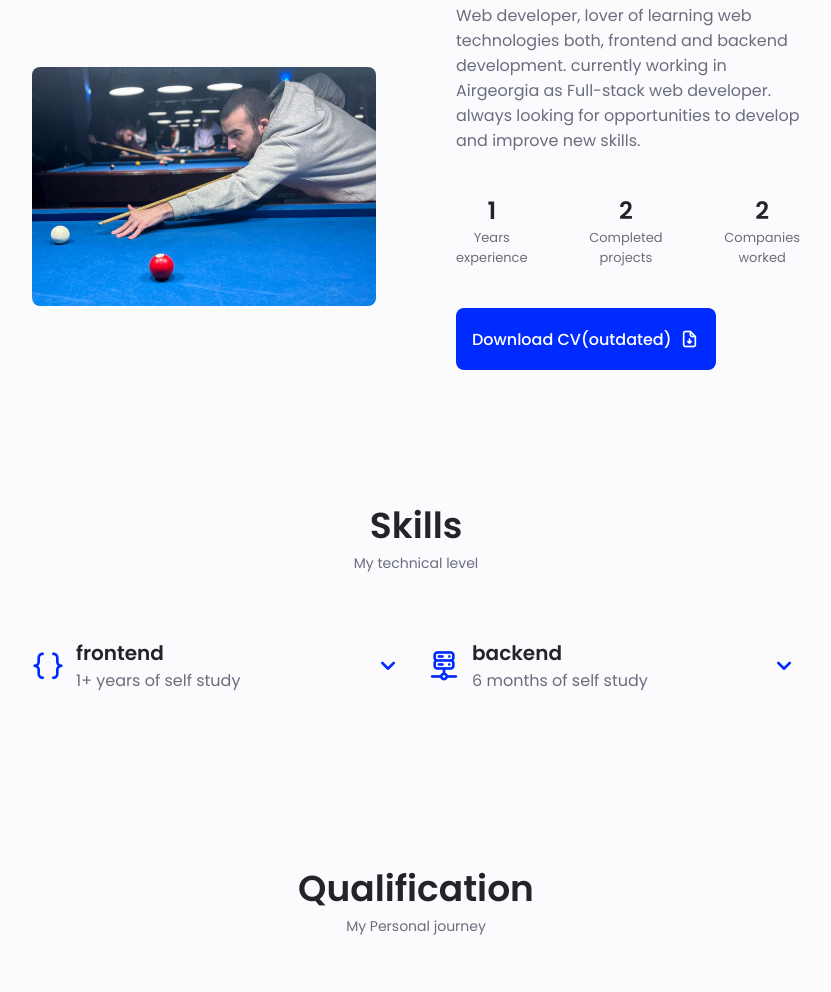
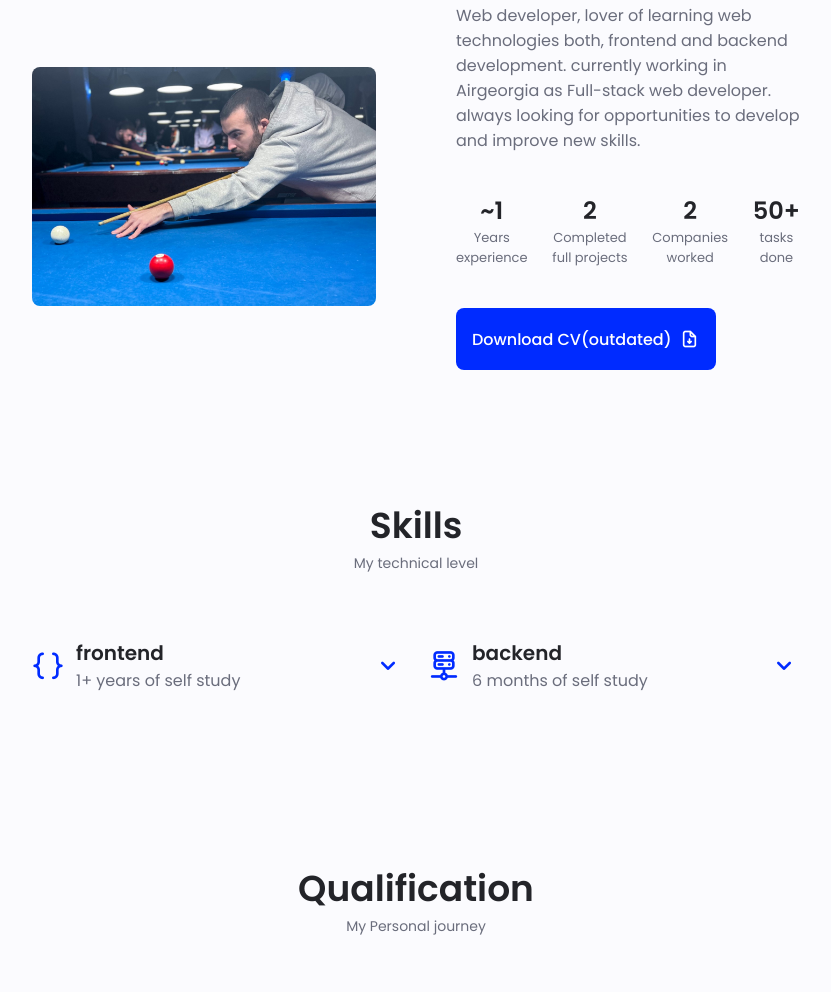
Before and after one commit to giorosto/responsive-portfolio, a plain HTML site: page index.html in a window 1280 px wide. Shown: the part 982-1974 px from the top of the page, without its empty margins (224-1055 px from the left). Drawn offline with nearby package versions, Linux system fonts and the light colour scheme.

Commit message:
updated portfolio details

```diff
--- a/index.html
+++ b/index.html
@@ -138,16 +138,20 @@
                         </p>
                         <div class="about__info">
                             <div>
-                                <span class="about__info-title">1</span>
+                                <span class="about__info-title">~1</span>
                                 <span class="about__info-name">Years <br> experience</span>
                             </div>
                             <div>
                                 <span class="about__info-title">2</span>
-                                <span class="about__info-name">Completed <br> projects</span>
+                                <span class="about__info-name">Completed <br>full projects</span>
                             </div>
                             <div>
                                 <span class="about__info-title">2</span>
                                 <span class="about__info-name">Companies <br> worked</span>
+                            </div>
+                            <div>
+                                <span class="about__info-title">50+</span>
+                                <span class="about__info-name">tasks <br> done</span>
                             </div>
                         </div>
 
```
